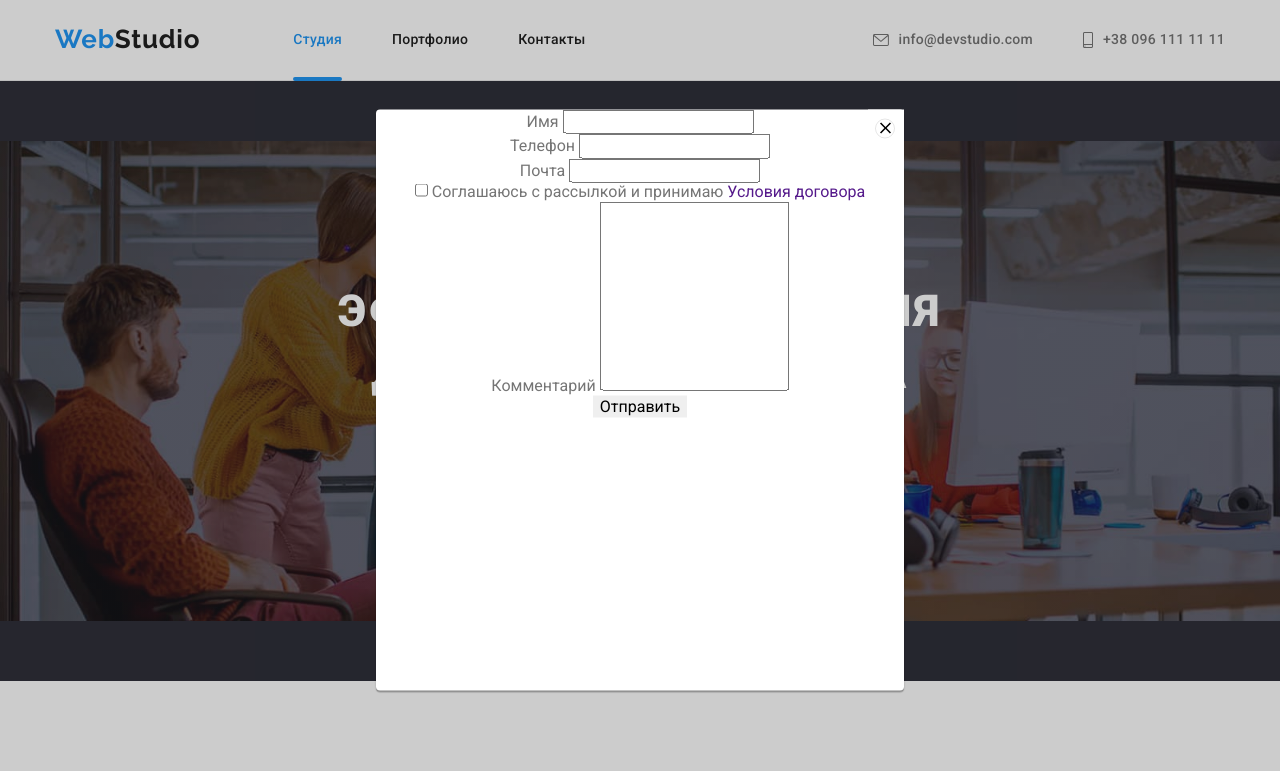
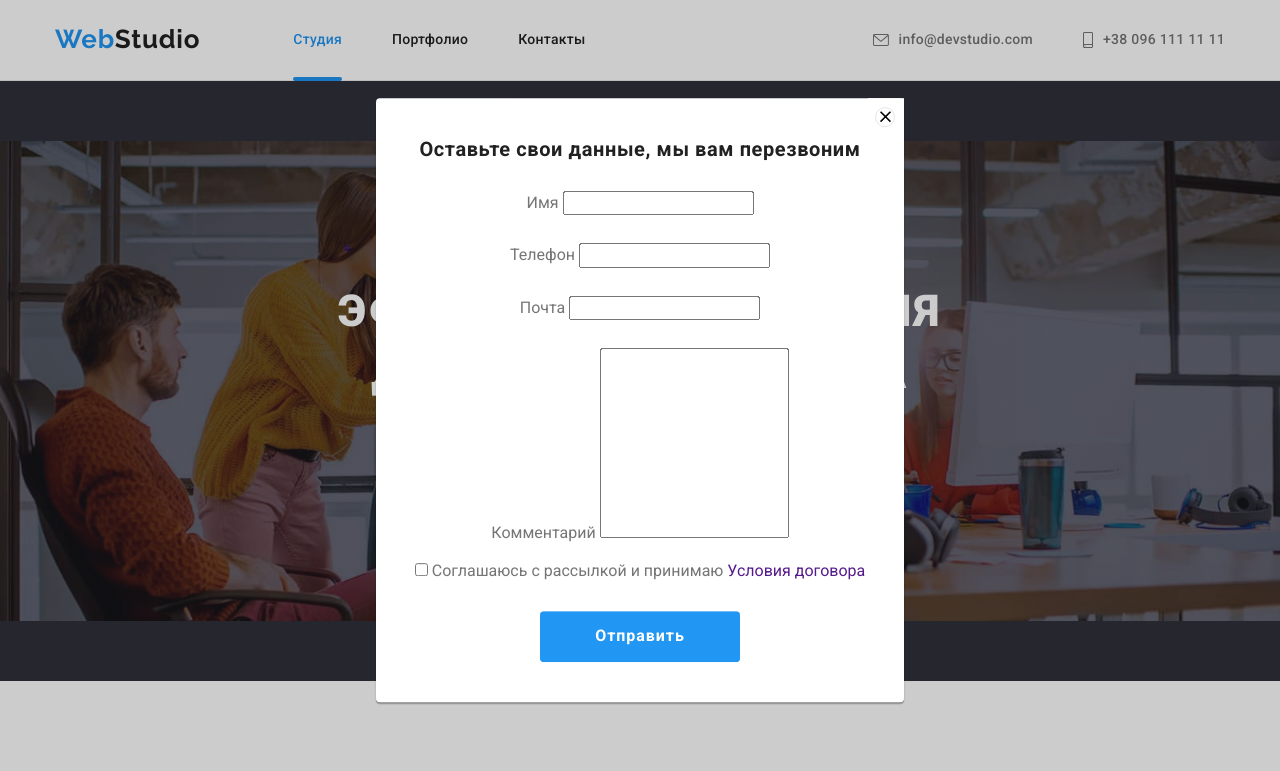
Before and after one commit to Andrii-Dmytrenk0/goit-markup-hw-06, a plain HTML site: page index.html in a window 1280 px wide. Both pictures are taken after a click on the button "Заказать услугу". Shown: the top 771 px of the page. Drawn offline with nearby package versions, Linux system fonts and the light colour scheme.

Commit message:
добавляет разметку формы

```diff
--- a/css/style.css
+++ b/css/style.css
@@ -752,3 +752,54 @@ font-style: normal;
 textarea {
   resize: none;
 }
+.form-label{
+    font-weight: 700;
+    font-size: 20px;
+    line-height: 23px;
+    text-align: center;
+    letter-spacing: 0.03em;
+
+    color: var(--primiry-text-color);
+
+    margin: 40px;
+    margin-bottom: 30px;
+}
+.input-info{
+  margin-left: auto;
+  margin-right: auto;
+  margin-bottom: 28px;
+  margin-top: 28px;
+}
+.input-info:first-child{
+  margin-top: 0;
+}
+.feetback{
+  margin-bottom: 20px;
+  margin-right: auto;
+  margin-left: auto;
+}
+.polisy{
+  margin-right: auto;
+  margin-left: auto;
+  margin-bottom: 30px;
+}
+.form-button{
+  margin-right: auto;
+  margin-left: auto;
+  margin-bottom: 40px;
+
+  font-family: inherit;
+    cursor: pointer;
+    background-color: var(--acent-color);
+    color: var(--h1-text-color);
+
+    font-weight: 700;
+    font-size: 16px;
+    line-height: 1.8;
+
+    letter-spacing: 0.06em;
+
+    border-radius: 4px;
+    padding: 10px 32px;
+    min-width: 200px;
+}
--- a/index.html
+++ b/index.html
@@ -68,32 +68,33 @@
                             </svg>
                     </button>
                     <form name="signup_form" autocomplete="on" novalidate>
-                        <div class="">
+                        <h2 class="form-label">Оставьте свои данные, мы вам перезвоним</h2>
+                        <div class="input-info">
                         <label for="name">Имя</label>
                         <input type="text" name="name" id="name" autofocus />
                         </div>
 
-                        <div class="">
+                        <div class="input-info">
                         <label for="tel">Телефон</label>
                         <input type="tel" name="tel" id="tel">
                         </div>
 
-                        <div class="">
+                        <div class="input-info">
                         <label for="email">Почта</label>
                         <input type="email" name="email" id="email">
                         </div>
 
-                        <div class="">
+                        <div class="feetback">
+                        <label for="feetback">Комментарий</label>
+                        <textarea name="feetback" id="feetback" rows="10"></textarea>
+                        </div>
+
+                        <div class="polisy">
                         <input type="checkbox" name="polisy" id="polisy">
                         <label for="polisy">Соглашаюсь с рассылкой и принимаю <a href="">Условия договора</a></label>
                         </div>
 
-                        <div class="">
-                        <label for="feetback">Комментарий</label>
-                        <textarea name="feetback" id="feetback" rows="10"></textarea>
-                        </div>
-
-                        <button type="submit">Отправить</button>
+                        <button type="submit" class="form-button">Отправить</button>
                     </form>
                     </div>
                 </div>
@@ -428,6 +429,12 @@
                         </li>
                     </ul>
                 </div>
+                <form>
+                    <label for="subscribe">Подпишитесь на рассылку</label>
+                    <input type="text" name="subscribe">
+
+                    <button type="submit">Подписаться</button>
+                </form>
         </div>
     </footer>
     <script src="./js/modal.js"></script>
```
